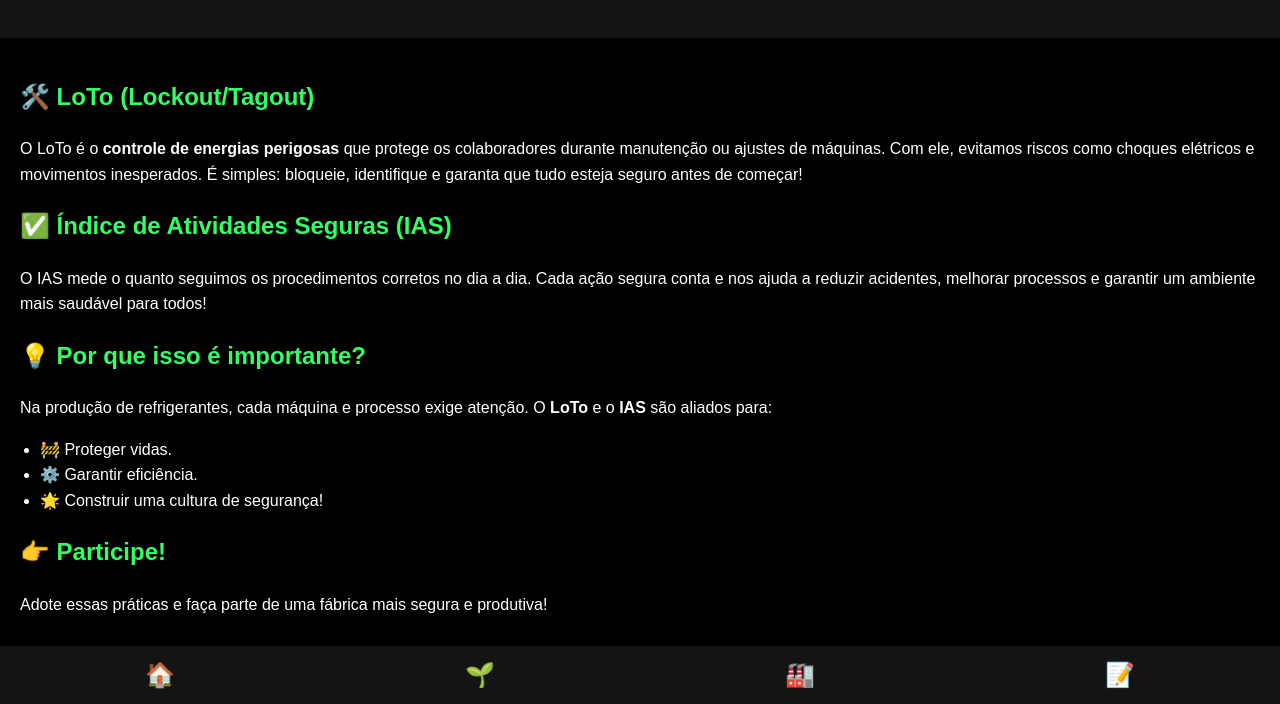
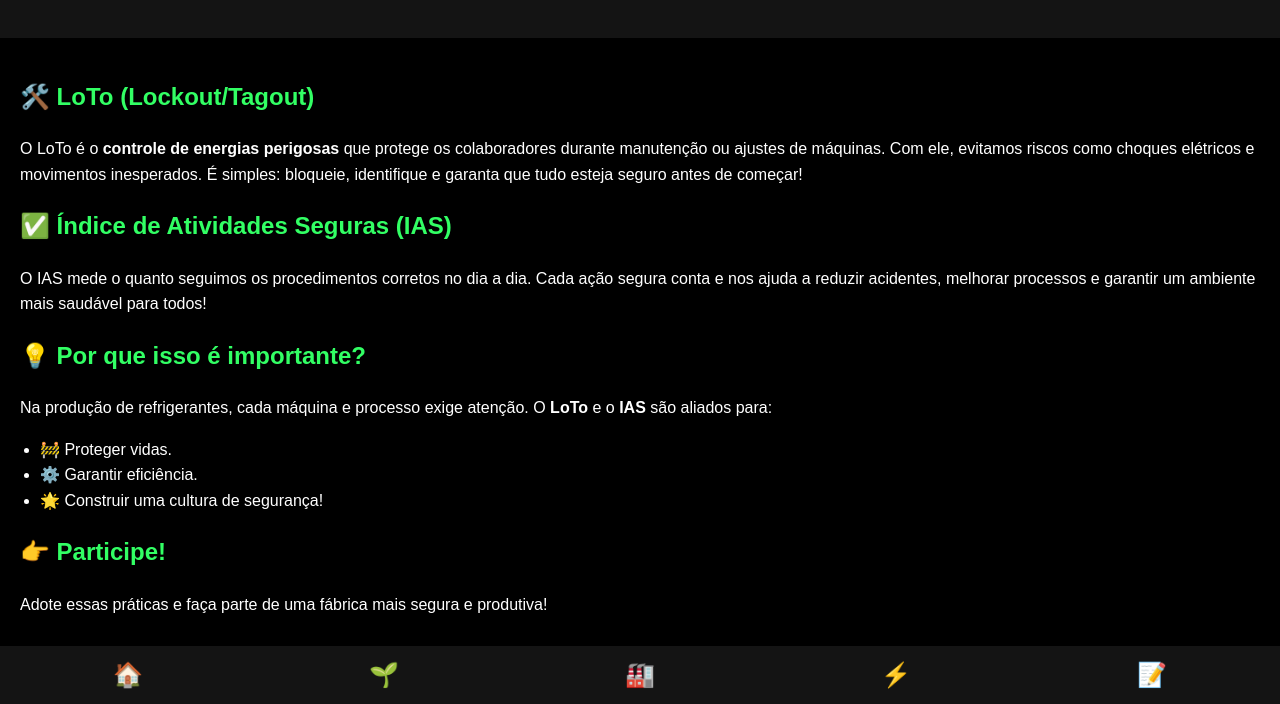
Before and after one commit to CapacitadorQSE/LoTo, a plain HTML site: page index.html in a window 1280 px wide. Shown: the part 96-800 px from the top of the page. Drawn offline with Linux system fonts and the light colour scheme.

Commit message:
Update index.html

```diff
--- a/index.html
+++ b/index.html
@@ -55,14 +55,16 @@
     </section>
   </main>
 
-  <!-- Menu Inferior Fixo -->
-  <nav class="menu">
-    <a href="#home" class="nav-icon" title="Home">🏠</a>
-    <a href="#sustentabilidade" class="nav-icon" title="Sustentabilidade">🌱</a>
-    <a href="#boas-praticas" class="nav-icon" title="Boas Práticas">🏭</a>
-    <a href="#formulario" class="nav-icon" title="Formulário">📝</a>
-  </nav>
+<!-- Menu Inferior Fixo -->
+<nav class="menu">
+  <a href="https://capacitadorqse.github.io/DesafioQSE_2025/" class="nav-icon" title="Home">🏠</a>
+  <a href="https://capacitadorqse.github.io/Sustentabilidade/" class="nav-icon" title="Sustentabilidade">🌱</a>
+  <a href="https://capacitadorqse.github.io/BoasPraticasFabrica-o/" class="nav-icon" title="Boas Práticas">🏭</a>
+  <a href="https://capacitadorqse.github.io/LoTo/" class="nav-icon" title="LoTo">⚡</a>
+  <a href="https://forms.office.com/r/7j1SaeVL8A" class="nav-icon" title="Formulário">📝</a>
+</nav>
 
-  <script src="loto_ias.js"></script>
+
+  <script src="script.js"></script>
 </body>
 </html>
```
